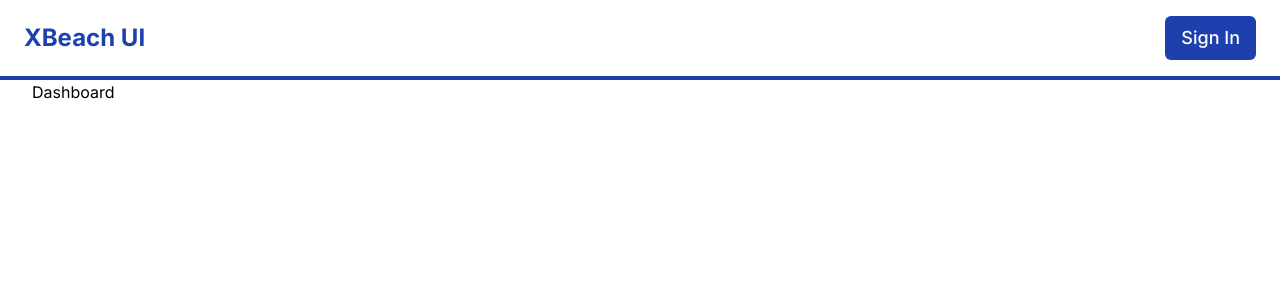
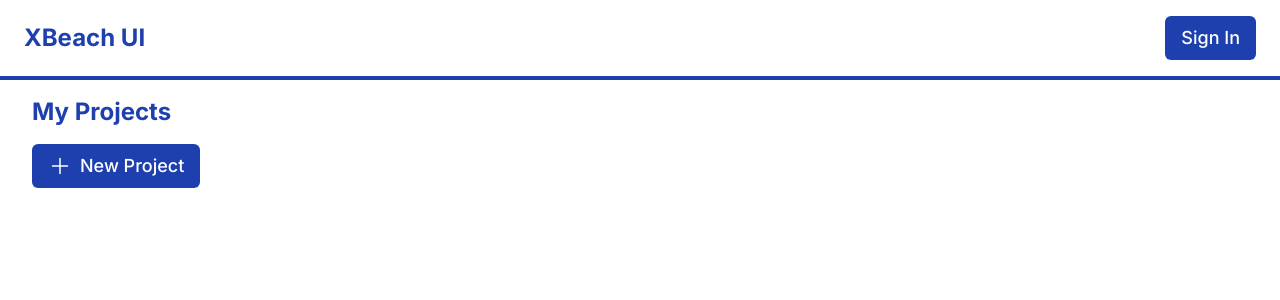
Before and after one commit to Seth-McKilla/xbeach-ui, a Next.js app: page /dashboard in a window 1280 px wide. Shown: the top 300 px of the page. Built offline with nearby package versions, Linux system fonts and the light colour scheme; no server answers.

Commit message:
Add project list component to dashboard

```diff
--- /dev/null
+++ b/app/dashboard/ListProjects.tsx
@@ -0,0 +1,36 @@
+"use client";
+
+import { useSession } from "next-auth/react";
+
+import Button from "../components/Button";
+
+export default function ListProjects() {
+  const { data: session } = useSession();
+
+  return (
+    <div className="mt-4">
+      <h1 className="text-2xl font-bold text-blue-800">My Projects</h1>
+      <div className="mt-4">
+        <Button>
+          <div className="flex items-center">
+            <svg
+              xmlns="http://www.w3.org/2000/svg"
+              fill="none"
+              viewBox="0 0 24 24"
+              strokeWidth={1.5}
+              stroke="currentColor"
+              className="w-6 h-6 mr-2"
+            >
+              <path
+                strokeLinecap="round"
+                strokeLinejoin="round"
+                d="M12 4.5v15m7.5-7.5h-15"
+              />
+            </svg>
+            <span>New Project</span>
+          </div>
+        </Button>
+      </div>
+    </div>
+  );
+}
--- a/app/dashboard/page.tsx
+++ b/app/dashboard/page.tsx
@@ -1,7 +1,9 @@
+import ListProjects from "./ListProjects";
+
 export default function DashboardPage() {
   return (
-    <div>
-      <h1>Dashboard</h1>
+    <div className="mt-4">
+      <ListProjects />
     </div>
   );
 }
```
Also changed, not shown: tsconfig.json (+3 -14 lines).
